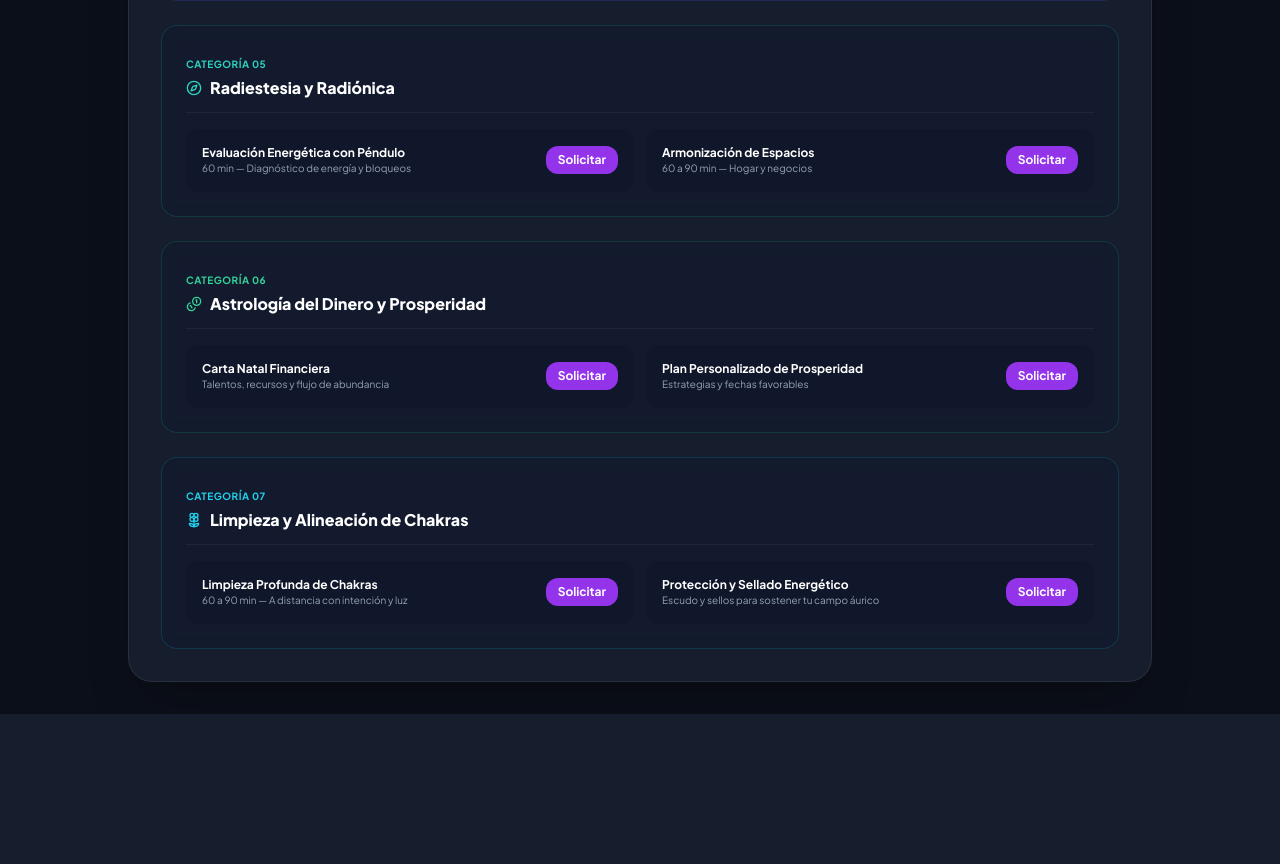
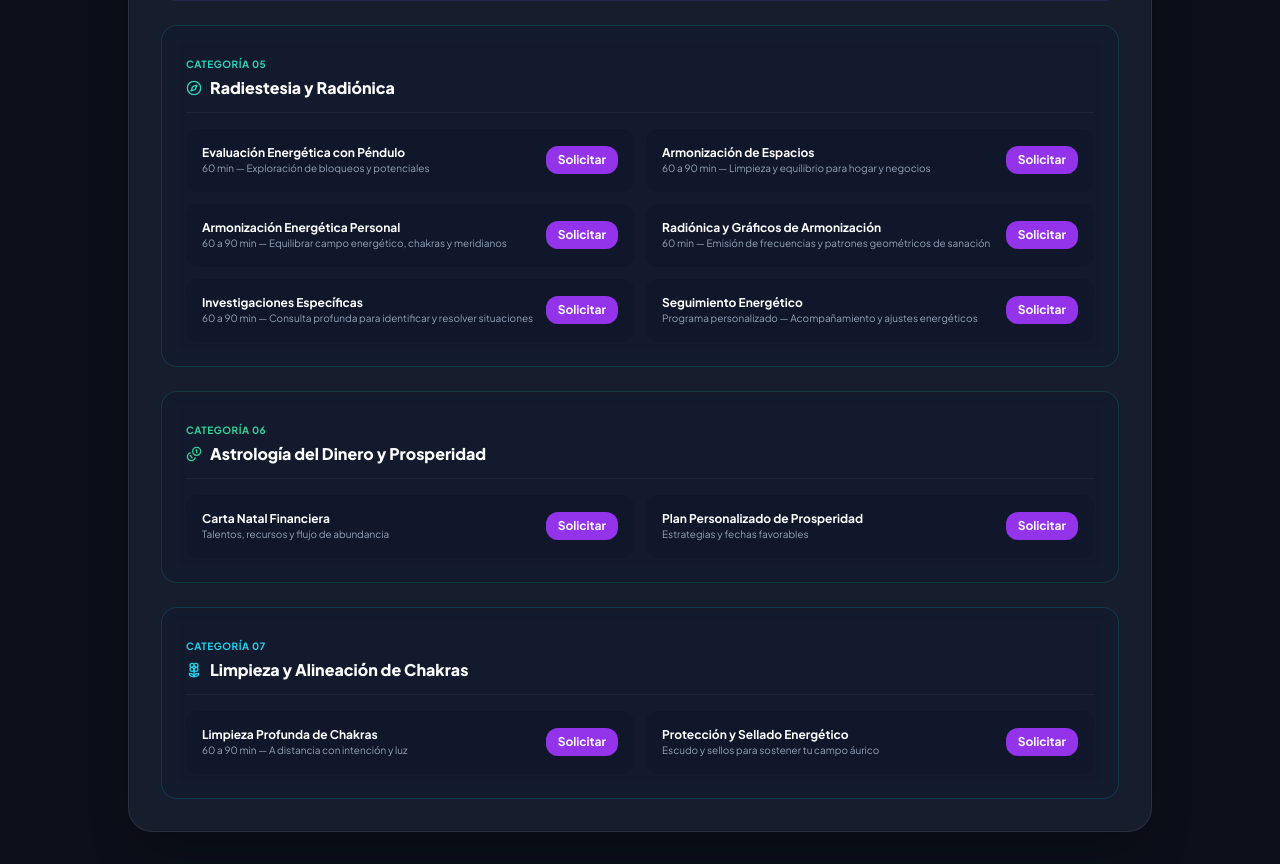
Before and after one commit to ItsVal00/Sistema, a Flask app: page /mi-cuenta in a window 1280 px wide. Shown: the part 3332-4196 px from the top of the page. Before the commit the page ends 4046 px from the top, so only its background shows below. Run offline with Flask 3, Linux system fonts and the light colour scheme; a user stored in the database is signed in; tables that the repository leaves empty hold one stand-in row (values such as "Sample post"); a database or web service that is not in the repository returns one stand-in record (values such as "Sample title"); parts of the project's set-up code (start-up, migrations or seed data) failed here and were passed over; some libraries are stand-ins or nearby versions.

Commit message:
Add interactive services carousel and sectioned catalog to client portal

```diff
--- a/templates/cliente_portal.html
+++ b/templates/cliente_portal.html
@@ -429,7 +429,7 @@
                     </div>
                 </div>
 
-                <!-- 04 CANALIZACIÓN Y GUÍA ESPIRITUAL (COMPLETO) -->
+                <!-- 04 CANALIZACIÓN Y GUÍA ESPIRITUAL -->
                 <div class="glass-card rounded-2xl p-6 border border-indigo-500/20 space-y-4">
                     <div class="border-b border-white/5 pb-3">
                         <span class="text-[10px] font-bold uppercase tracking-wider text-indigo-400">Categoría 04</span>
@@ -492,7 +492,7 @@
                     </div>
                 </div>
 
-                <!-- 05 RADIESTESIA -->
+                <!-- 05 RADIESTESIA Y RADIÓNICA (COMPLETO) -->
                 <div class="glass-card rounded-2xl p-6 border border-teal-500/20 space-y-4">
                     <div class="border-b border-white/5 pb-3">
                         <span class="text-[10px] font-bold uppercase tracking-wider text-teal-400">Categoría 05</span>
@@ -505,7 +505,7 @@
                         <div class="bg-slate-900/60 p-4 rounded-xl flex justify-between items-center gap-2">
                             <div>
                                 <p class="text-xs font-bold text-white">Evaluación Energética con Péndulo</p>
-                                <p class="text-[10px] text-slate-400">60 min — Diagnóstico de energía y bloqueos</p>
+                                <p class="text-[10px] text-slate-400">60 min — Exploración de bloqueos y potenciales</p>
                             </div>
                             <form action="/solicitar_servicio" method="POST">
                                 <input type="hidden" name="servicio_nombre" value="Evaluación con Péndulo">
@@ -515,10 +515,50 @@
                         <div class="bg-slate-900/60 p-4 rounded-xl flex justify-between items-center gap-2">
                             <div>
                                 <p class="text-xs font-bold text-white">Armonización de Espacios</p>
-                                <p class="text-[10px] text-slate-400">60 a 90 min — Hogar y negocios</p>
+                                <p class="text-[10px] text-slate-400">60 a 90 min — Limpieza y equilibrio para hogar y negocios</p>
                             </div>
                             <form action="/solicitar_servicio" method="POST">
                                 <input type="hidden" name="servicio_nombre" value="Armonización de Espacios">
+                                <button type="submit" class="bg-purple-600 hover:bg-purple-500 text-white text-xs font-bold px-3 py-1.5 rounded-xl transition">Solicitar</button>
+                            </form>
+                        </div>
+                        <div class="bg-slate-900/60 p-4 rounded-xl flex justify-between items-center gap-2">
+                            <div>
+                                <p class="text-xs font-bold text-white">Armonización Energética Personal</p>
+                                <p class="text-[10px] text-slate-400">60 a 90 min — Equilibrar campo energético, chakras y meridianos</p>
+                            </div>
+                            <form action="/solicitar_servicio" method="POST">
+                                <input type="hidden" name="servicio_nombre" value="Armonización Energética Personal">
+                                <button type="submit" class="bg-purple-600 hover:bg-purple-500 text-white text-xs font-bold px-3 py-1.5 rounded-xl transition">Solicitar</button>
+                            </form>
+                        </div>
+                        <div class="bg-slate-900/60 p-4 rounded-xl flex justify-between items-center gap-2">
+                            <div>
+                                <p class="text-xs font-bold text-white">Radiónica y Gráficos de Armonización</p>
+                                <p class="text-[10px] text-slate-400">60 min — Emisión de frecuencias y patrones geométricos de sanación</p>
+                            </div>
+                            <form action="/solicitar_servicio" method="POST">
+                                <input type="hidden" name="servicio_nombre" value="Radiónica y Gráficos de Armonización">
+                                <button type="submit" class="bg-purple-600 hover:bg-purple-500 text-white text-xs font-bold px-3 py-1.5 rounded-xl transition">Solicitar</button>
+                            </form>
+                        </div>
+                        <div class="bg-slate-900/60 p-4 rounded-xl flex justify-between items-center gap-2">
+                            <div>
+                                <p class="text-xs font-bold text-white">Investigaciones Específicas</p>
+                                <p class="text-[10px] text-slate-400">60 a 90 min — Consulta profunda para identificar y resolver situaciones</p>
+                            </div>
+                            <form action="/solicitar_servicio" method="POST">
+                                <input type="hidden" name="servicio_nombre" value="Investigaciones Específicas">
+                                <button type="submit" class="bg-purple-600 hover:bg-purple-500 text-white text-xs font-bold px-3 py-1.5 rounded-xl transition">Solicitar</button>
+                            </form>
+                        </div>
+                        <div class="bg-slate-900/60 p-4 rounded-xl flex justify-between items-center gap-2">
+                            <div>
+                                <p class="text-xs font-bold text-white">Seguimiento Energético</p>
+                                <p class="text-[10px] text-slate-400">Programa personalizado — Acompañamiento y ajustes energéticos</p>
+                            </div>
+                            <form action="/solicitar_servicio" method="POST">
+                                <input type="hidden" name="servicio_nombre" value="Seguimiento Energético">
                                 <button type="submit" class="bg-purple-600 hover:bg-purple-500 text-white text-xs font-bold px-3 py-1.5 rounded-xl transition">Solicitar</button>
                             </form>
                         </div>
@@ -645,7 +685,7 @@
         // Auto avance cada 6 segundos
         let autoPlay = setInterval(nextSlide, 6000);
 
-        // Pausar y reanudar con funciones estándar
+        // Pausar y reanudar
         const carruselEl = document.getElementById('carrusel-slides');
         if (carruselEl && carruselEl.parentElement) {
             carruselEl.parentElement.addEventListener('mouseenter', function() {
```
